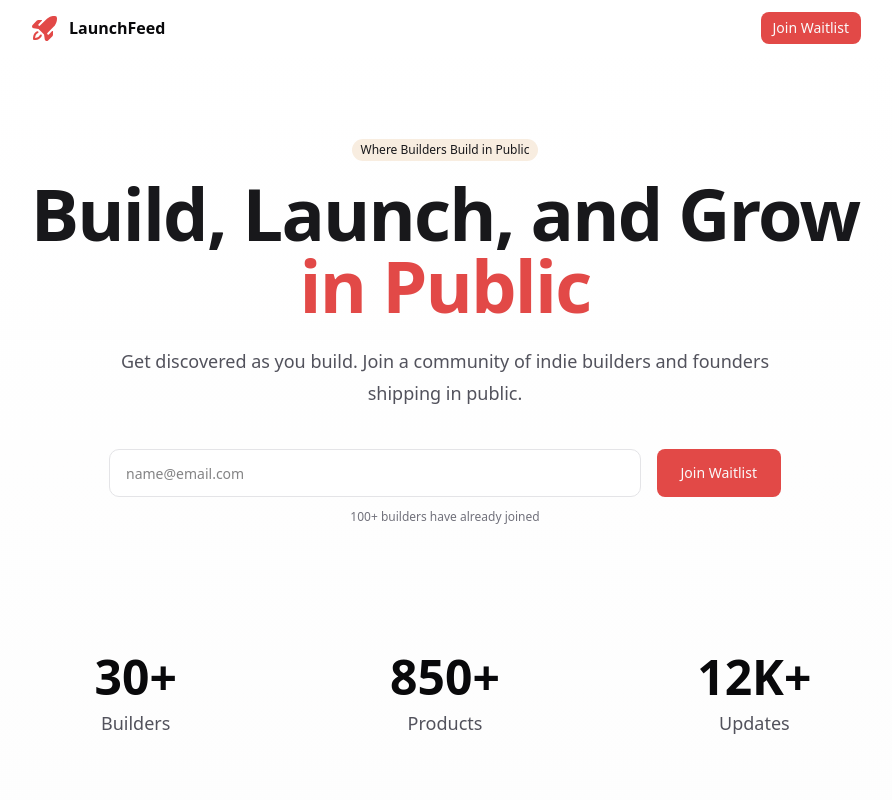
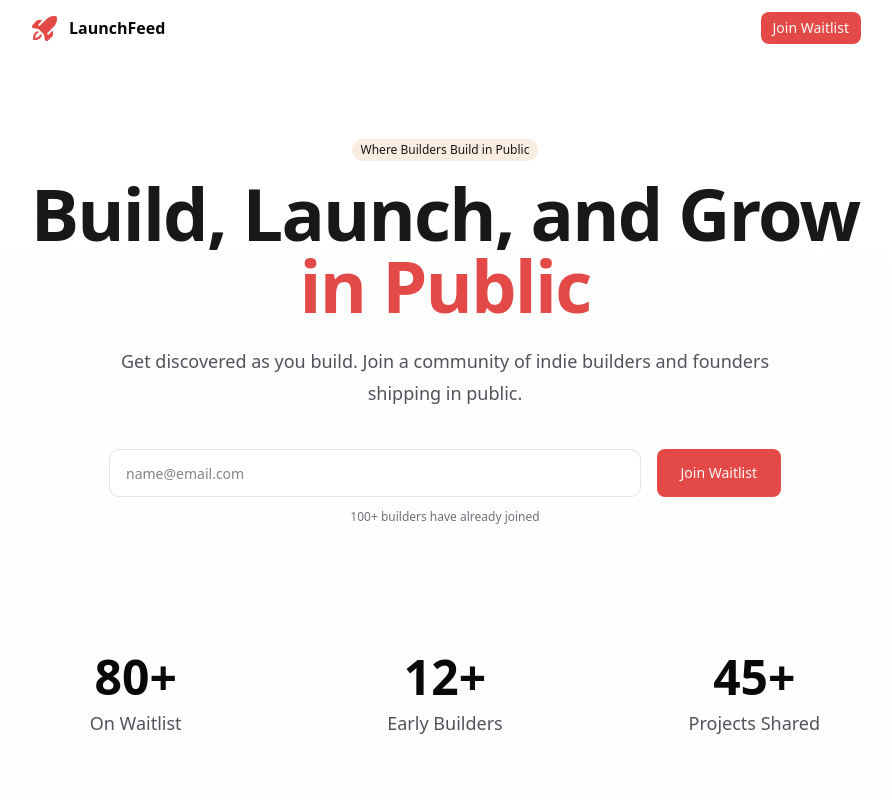
Before and after one commit to nsoybean/launch-feed, a Next.js app: page / in a window 1280 px wide. Shown: the top 800 px of the page, without its empty margins (195-1087 px from the left). Built offline with nearby package versions, Linux system fonts and the light colour scheme.

Commit message:
feat: stats

```diff
--- a/app/page.tsx
+++ b/app/page.tsx
@@ -159,21 +159,21 @@ export default function Home() {
         <div className="mx-auto max-w-4xl">
           <div className="grid grid-cols-1 gap-8 sm:grid-cols-3">
             <div className="text-center">
-              <div className="text-5xl font-bold">30+</div>
+              <div className="text-5xl font-bold">80+</div>
               <div className="mt-2 text-lg text-zinc-600 dark:text-zinc-400">
-                Builders
+                On Waitlist
               </div>
             </div>
             <div className="text-center">
-              <div className="text-5xl font-bold">850+</div>
+              <div className="text-5xl font-bold">12+</div>
               <div className="mt-2 text-lg text-zinc-600 dark:text-zinc-400">
-                Products
+                Early Builders
               </div>
             </div>
             <div className="text-center">
-              <div className="text-5xl font-bold">12K+</div>
+              <div className="text-5xl font-bold">45+</div>
               <div className="mt-2 text-lg text-zinc-600 dark:text-zinc-400">
-                Updates
+                Projects Shared
               </div>
             </div>
           </div>
```
